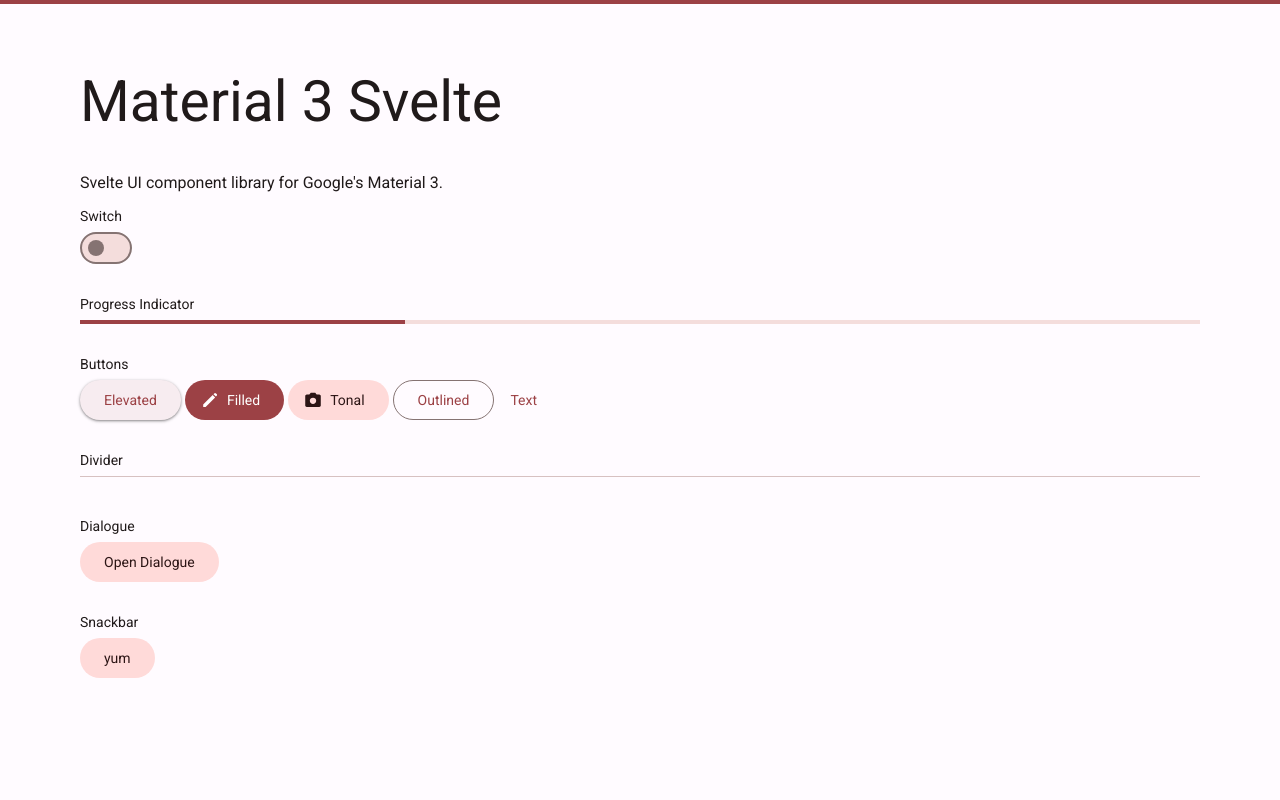
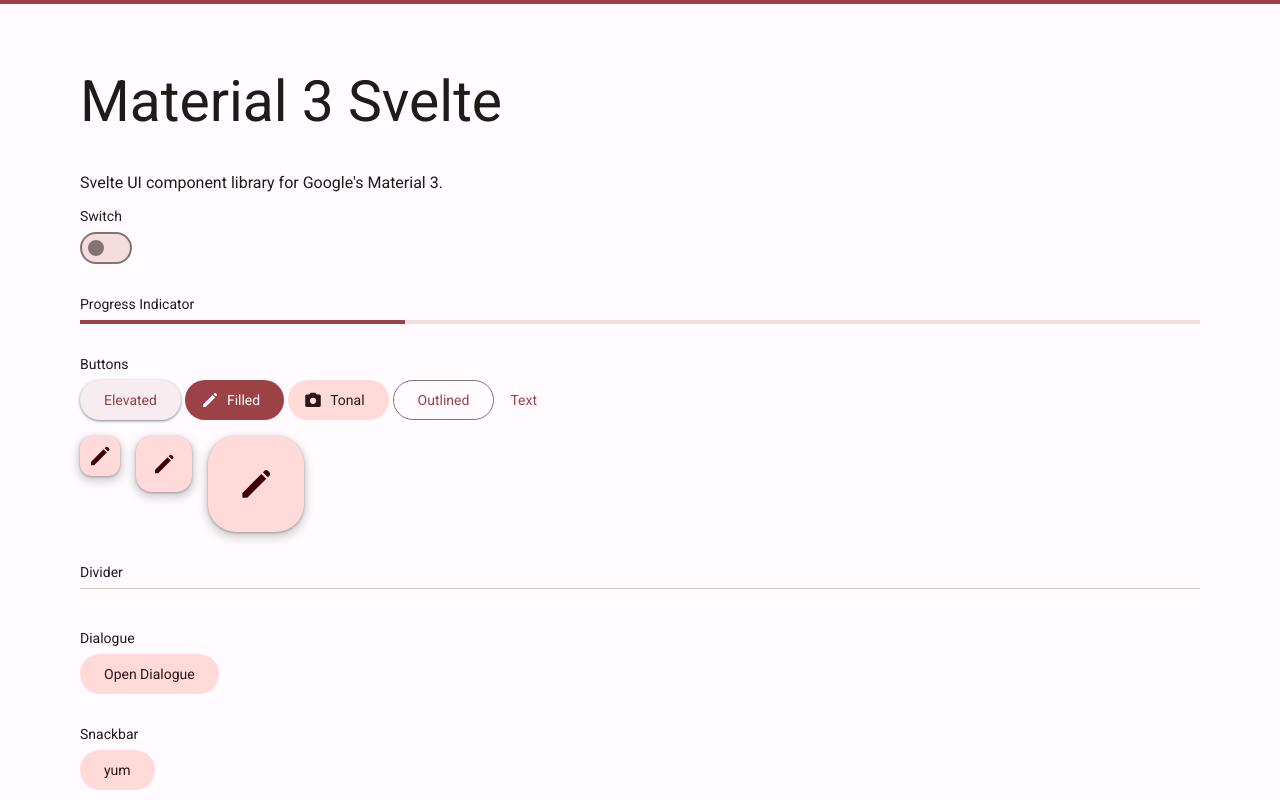
Before and after one commit to xafn/m3-svelte, a SvelteKit app: page / in a window 1280 px wide. Built offline with nearby package versions, Linux system fonts and the light colour scheme.

Commit message:
feat: FABs

```diff
--- /dev/null
+++ b/src/lib/FAB/FAB.svelte
@@ -0,0 +1,110 @@
+<script lang="ts">
+	import Svg from '$lib/SVG/Svg.svelte';
+
+	/**
+	 * Specify the type of FAB
+	 * @type {"default" | "small" | "large"}
+	 */
+	export let type = 'default';
+	export let icon = '';
+
+	const iconSizes = {
+		default: 24,
+		small: 24,
+		large: 36
+	};
+</script>
+
+<button on:click class="fab-{type}">
+	<span class="tint" />
+	<div class="slot">
+		<Svg viewBoxHeight={48} svgHeight={iconSizes[type]}>
+			<path d={icon} />
+		</Svg>
+	</div>
+</button>
+
+<style lang="scss">
+	button {
+		background-color: transparent;
+		margin: 0;
+		padding: 0;
+		border: none;
+		display: flex;
+		overflow: hidden;
+		position: relative;
+		vertical-align: top;
+		cursor: pointer;
+		align-items: center;
+		justify-content: center;
+		box-shadow: var(--md-sys-elevation-level3);
+	}
+
+	.tint {
+		position: absolute;
+		display: inline-block;
+		pointer-events: none;
+		height: 100%;
+		width: 100%;
+		top: 0;
+		left: 0;
+		opacity: 0;
+		transition: all 0.2s var(--md-sys-motion-easing-standard);
+	}
+
+	button {
+		.tint {
+			background-color: var(--md-sys-color-on-primary-container);
+			opacity: 0;
+		}
+
+		&:hover .tint {
+			opacity: 0.08;
+		}
+		&:active .tint {
+			opacity: 0.16;
+		}
+	}
+
+	.slot {
+		display: flex;
+		align-items: center;
+		justify-content: center;
+	}
+
+	.fab-default {
+		height: 56px;
+		width: 56px;
+		border-radius: 16px;
+		padding: 16px;
+		background-color: var(--md-sys-color-primary-container);
+
+		path {
+			fill: var(--md-sys-color-on-primary-container);
+		}
+	}
+
+	.fab-small {
+		height: 40px;
+		width: 40px;
+		border-radius: 12px;
+		padding: 12px;
+		background-color: var(--md-sys-color-primary-container);
+
+		path {
+			fill: var(--md-sys-color-on-primary-container);
+		}
+	}
+
+	.fab-large {
+		height: 96px;
+		width: 96px;
+		border-radius: 28px;
+		padding: 28px;
+		background-color: var(--md-sys-color-primary-container);
+
+		path {
+			fill: var(--md-sys-color-on-primary-container);
+		}
+	}
+</style>
--- a/src/routes/+page.svelte
+++ b/src/routes/+page.svelte
@@ -2,6 +2,7 @@
 	import Button from '$lib/Button/Button.svelte';
 	import Dialogue from '$lib/Dialogue/Dialogue.svelte';
 	import Divider from '$lib/Divider/Divider.svelte';
+	import Fab from '$lib/FAB/FAB.svelte';
 	import ProgressIndicator from '$lib/ProgressIndicator/ProgressIndicator.svelte';
 	import Snackbar from '$lib/Snackbar/Snackbar.svelte';
 	import Switch from '$lib/Switch/Switch.svelte';
@@ -43,6 +44,21 @@
 			</Button>
 			<Button type="outlined">Outlined</Button>
 			<Button type="text">Text</Button>
+
+			<div class="fabs">
+				<Fab
+					type="small"
+					icon="M39.8 14.95 33.25 8.4l2-2q.95-.95 2.325-.925 1.375.025 2.375.975l1.9 1.85q1 1 .925 2.35-.075 1.35-1.025 2.3ZM37.7 17 12.35 42.35h-6.5v-6.5l25.3-25.35Z"
+				/>
+				<Fab
+					type="default"
+					icon="M39.8 14.95 33.25 8.4l2-2q.95-.95 2.325-.925 1.375.025 2.375.975l1.9 1.85q1 1 .925 2.35-.075 1.35-1.025 2.3ZM37.7 17 12.35 42.35h-6.5v-6.5l25.3-25.35Z"
+				/>
+				<Fab
+					type="large"
+					icon="M39.8 14.95 33.25 8.4l2-2q.95-.95 2.325-.925 1.375.025 2.375.975l1.9 1.85q1 1 .925 2.35-.075 1.35-1.025 2.3ZM37.7 17 12.35 42.35h-6.5v-6.5l25.3-25.35Z"
+				/>
+			</div>
 		</div>
 
 		<div>
@@ -92,4 +108,10 @@
 		flex-direction: column;
 		gap: 2rem;
 	}
+
+	.fabs {
+		display: flex;
+		margin-top: 1rem;
+		gap: 1rem;
+	}
 </style>
```
